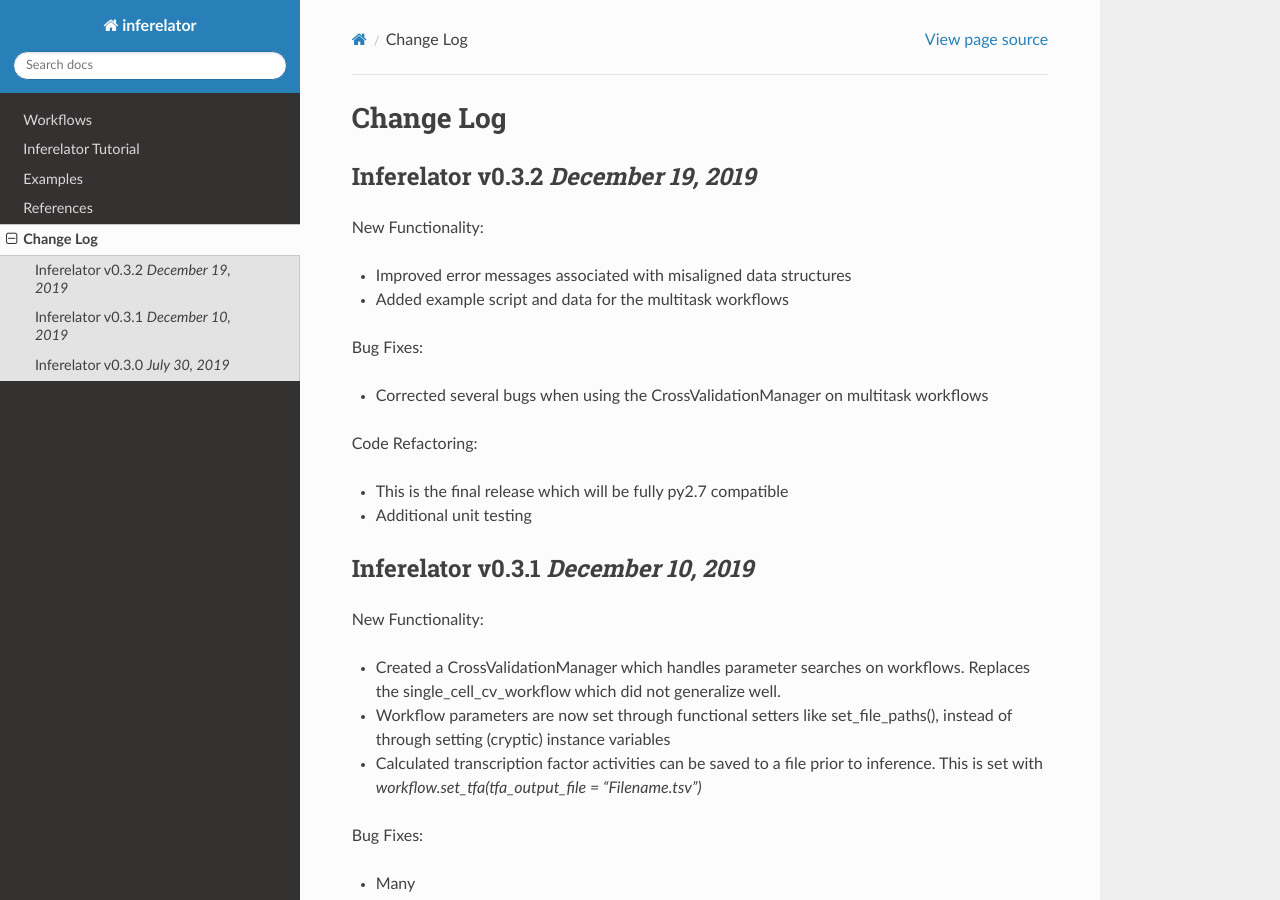
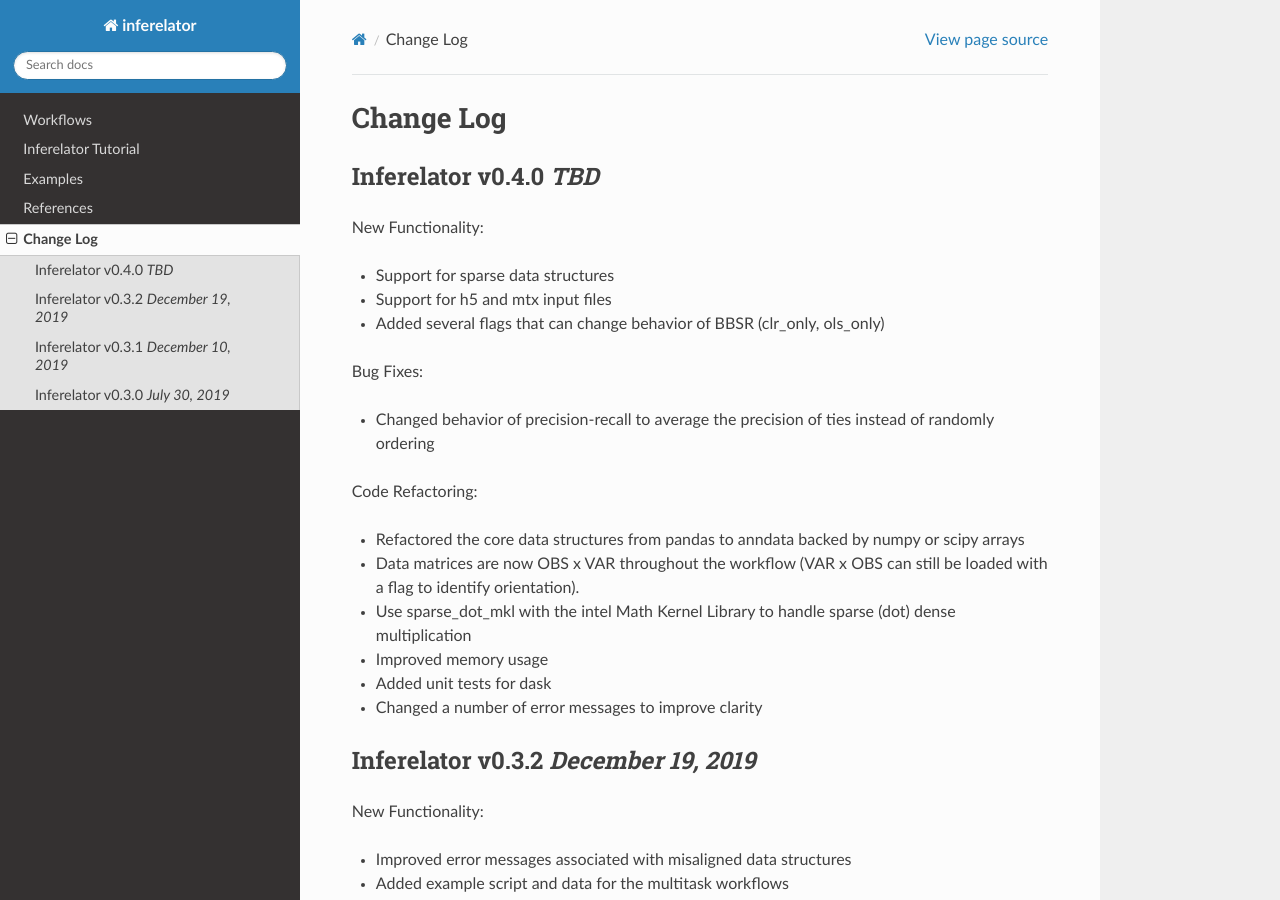
Before and after one commit to flatironinstitute/inferelator, a Sphinx documentation site: the page built from docs/changelog.rst, in a window 1280 px wide and 900 px high. Built offline with Sphinx 7.4.7 and the Read the Docs theme 2.0.0, drawn with Linux system fonts in a browser that asks for light colours.

Commit message:
Updated changelog

```diff
--- a/docs/changelog.rst
+++ b/docs/changelog.rst
@@ -1,5 +1,28 @@
 Change Log
 ==========
+
+Inferelator v0.4.0 `TBD`
+--------------------------------------
+
+New Functionality:
+
+- Support for sparse data structures
+- Support for h5 and mtx input files
+- Added several flags that can change behavior of BBSR (clr_only, ols_only)
+
+Bug Fixes:
+
+- Changed behavior of precision-recall to average the precision of ties instead of randomly ordering
+
+Code Refactoring:
+
+- Refactored the core data structures from pandas to anndata backed by numpy or scipy arrays
+- Data matrices are now OBS x VAR throughout the workflow
+  (VAR x OBS can still be loaded with a flag to identify orientation).
+- Use sparse_dot_mkl with the intel Math Kernel Library to handle sparse (dot) dense multiplication
+- Improved memory usage
+- Added unit tests for dask
+- Changed a number of error messages to improve clarity
 
 Inferelator v0.3.2 `December 19, 2019`
 --------------------------------------
--- a/requirements.txt
+++ b/requirements.txt
@@ -4,3 +4,4 @@ scipy>=0.9
 scikit-learn
 pandas>=0.24.0
 anndata
+sparse_dot_mkl
```
